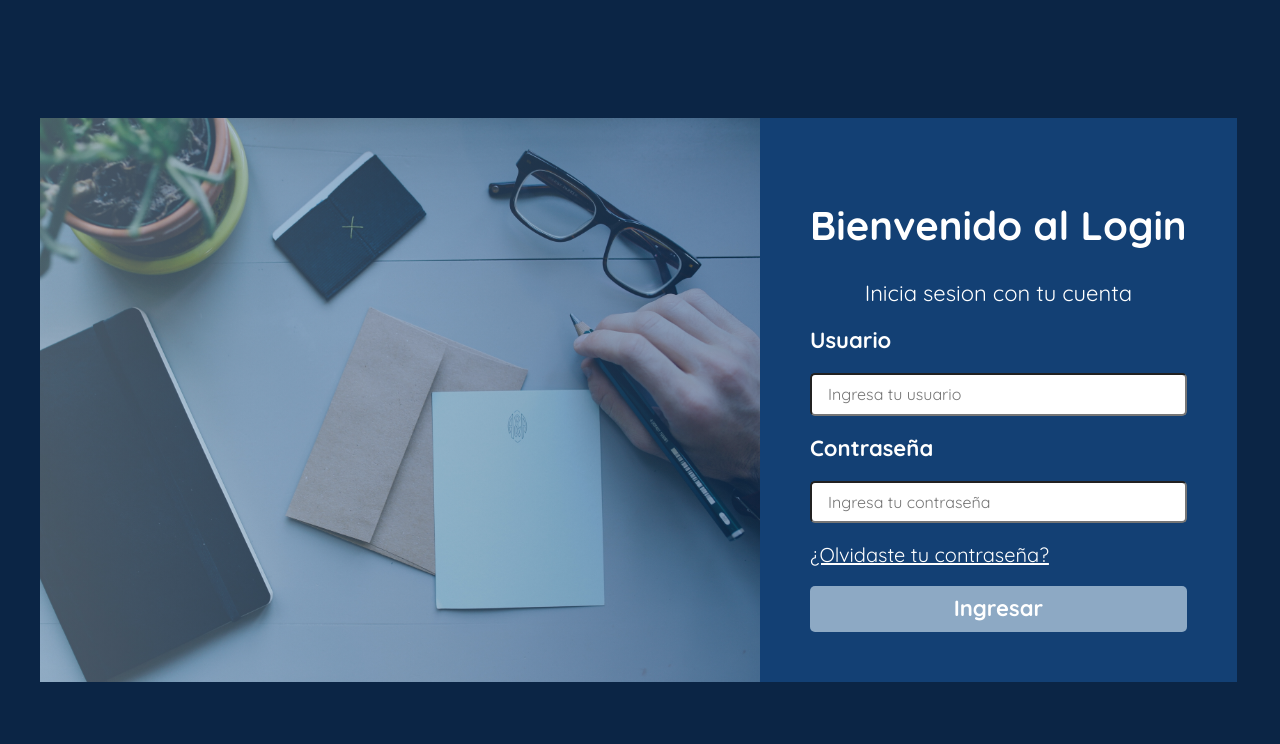
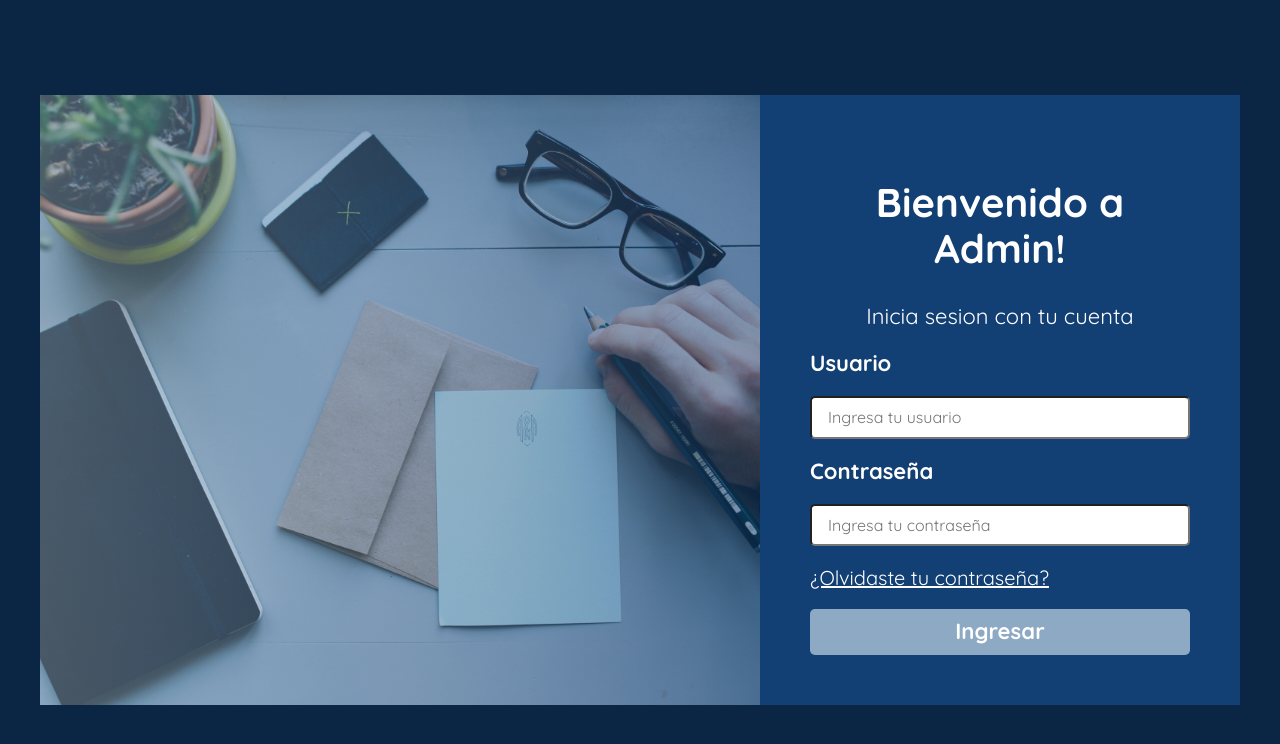
Before and after one commit to Yonathan-Calderon/Login-Basico, a plain HTML site: page index.html in a window 1280 px wide. Drawn offline with Linux system fonts and the light colour scheme.

Commit message:
Revert "Cambio en el Titulo"

```diff
--- a/index.html
+++ b/index.html
@@ -15,7 +15,7 @@
         </div>
         <form class="formulario">
            <div class="texto-formulario">
-            <h2>Bienvenido al Login</h2>
+            <h2>Bienvenido a Admin!</h2>
             <p>Inicia sesion con tu cuenta</p>
          </div>
          <div class="input">
```
